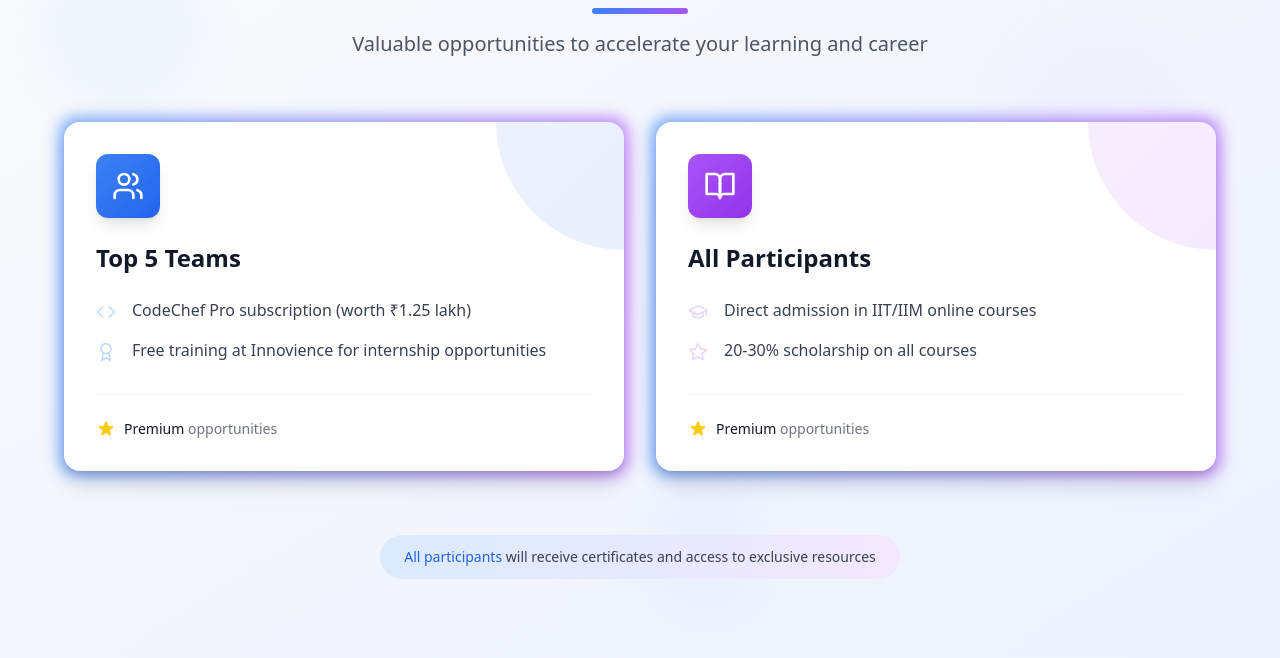
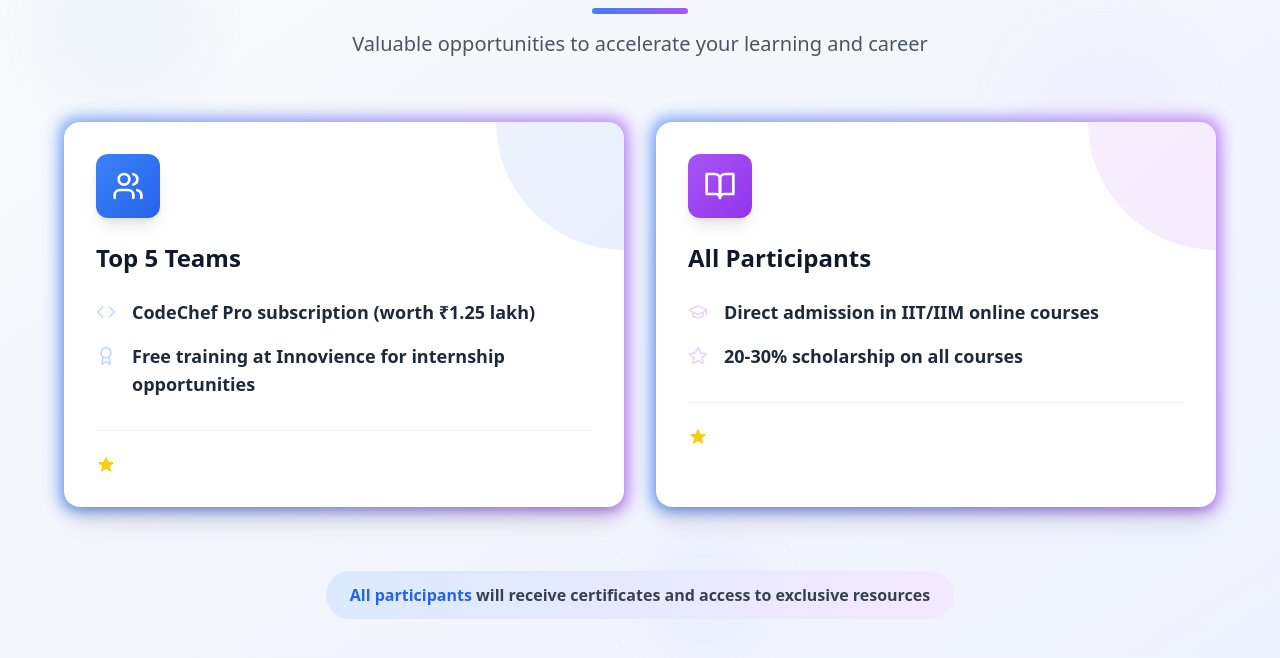
Before and after one commit to kartiktyagi5/Hackton, a React (Vite) app in the folder project/: page / in a window 1280 px wide. Shown: the part 5116-5774 px from the top of the page. Built offline with nearby package versions, Linux system fonts and the light colour scheme.

Commit message:
some changes

```diff
--- a/project/src/components/Prizes.tsx
+++ b/project/src/components/Prizes.tsx
@@ -47,11 +47,13 @@ const PrizeSection = () => {
       items: [
         {
           icon: <Code className="w-5 h-5 text-blue-200" />,
-          text: "CodeChef Pro subscription (worth ₹1.25 lakh)"
+          text: "CodeChef Pro subscription (worth ₹1.25 lakh)",
+          bold: true
         },
         {
           icon: <Award className="w-5 h-5 text-blue-200" />,
-          text: "Free training at Innovience for internship opportunities"
+          text: "Free training at Innovience for internship opportunities",
+          bold: true
         }
       ]
     },
@@ -62,11 +64,13 @@ const PrizeSection = () => {
       items: [
         {
           icon: <GraduationCap className="w-5 h-5 text-purple-200" />,
-          text: "Direct admission in IIT/IIM online courses"
+          text: "Direct admission in IIT/IIM online courses",
+          bold: true
         },
         {
           icon: <Star className="w-5 h-5 text-purple-200" />,
-          text: "20-30% scholarship on all courses"
+          text: "20-30% scholarship on all courses",
+          bold: true
         }
       ]
     }
@@ -125,7 +129,9 @@ const PrizeSection = () => {
                       <div className="flex-shrink-0 mt-1 mr-4">
                         {item.icon}
                       </div>
-                      <p className="text-gray-700">{item.text}</p>
+                      <p className={`${item.bold ? 'text-lg font-bold text-gray-800' : 'text-gray-700'}`}>
+                        {item.text}
+                      </p>
                     </li>
                   ))}
                 </ul>
@@ -136,9 +142,7 @@ const PrizeSection = () => {
                         <path d="M9.049 2.927c.3-.921 1.603-.921 1.902 0l1.07 3.292a1 1 0 00.95.69h3.462c.969 0 1.371 1.24.588 1.81l-2.8 2.034a1 1 0 00-.364 1.118l1.07 3.292c.3.921-.755 1.688-1.54 1.118l-2.8-2.034a1 1 0 00-1.175 0l-2.8 2.034c-.784.57-1.838-.197-1.539-1.118l1.07-3.292a1 1 0 00-.364-1.118L2.98 8.72c-.783-.57-.38-1.81.588-1.81h3.461a1 1 0 00.951-.69l1.07-3.292z" />
                       </svg>
                     </div>
-                    <p className="ml-2 text-sm text-gray-500">
-                      <span className="font-medium text-gray-900">Premium</span> opportunities
-                    </p>
+
                   </div>
                 </div>
               </div>
@@ -153,8 +157,8 @@ const PrizeSection = () => {
           className="mt-16 text-center"
         >
           <div className="inline-flex px-6 py-3 bg-gradient-to-r from-blue-100 to-purple-100 rounded-full">
-            <p className="text-sm font-medium text-gray-700">
-              <span className="text-blue-600">All participants</span> will receive certificates and access to exclusive resources
+            <p className="text-base font-semibold text-gray-700">
+              <span className="font-bold text-blue-600">All participants</span> will receive certificates and access to exclusive resources
             </p>
           </div>
         </motion.div>
```
